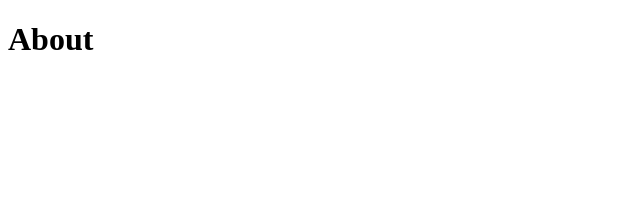
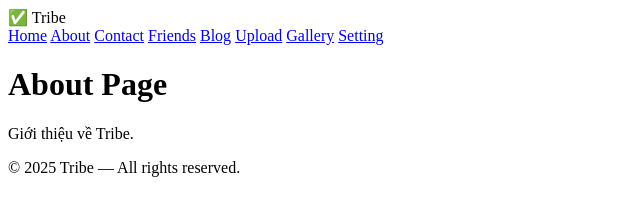
Before and after one commit to leduclongdn2012-max/Tribe, a plain HTML site: page about.html in a window 1280 px wide. Shown: the whole page, without its empty margins (0-640 px from the left). Drawn offline with Linux system fonts and the light colour scheme.

Commit message:
Update about.html

```diff
--- a/about.html
+++ b/about.html
@@ -1,2 +1,29 @@
 <!DOCTYPE html>
-<html><body><h1>About</h1></body></html>
+<html lang="en">
+<head>
+<meta charset="UTF-8" />
+<meta name="viewport" content="width=device-width, initial-scale=1.0" />
+<title>About</title>
+<link rel="stylesheet" href="style.css" />
+</head>
+<body>
+<header>
+<div class="logo">✅ Tribe</div>
+<nav>
+<a href="index.html">Home</a>
+<a href="about.html">About</a>
+<a href="contact.html">Contact</a>
+<a href="friends.html">Friends</a>
+<a href="blog.html">Blog</a>
+<a href="upload.html">Upload</a>
+<a href="gallery.html">Gallery</a>
+<a href="setting.html">Setting</a>
+</nav>
+</header>
+<main>
+<h1>About Page</h1>
+<p>Giới thiệu về Tribe.</p>
+</main>
+<footer>© 2025 Tribe — All rights reserved.</footer>
+</body>
+</html>
```
